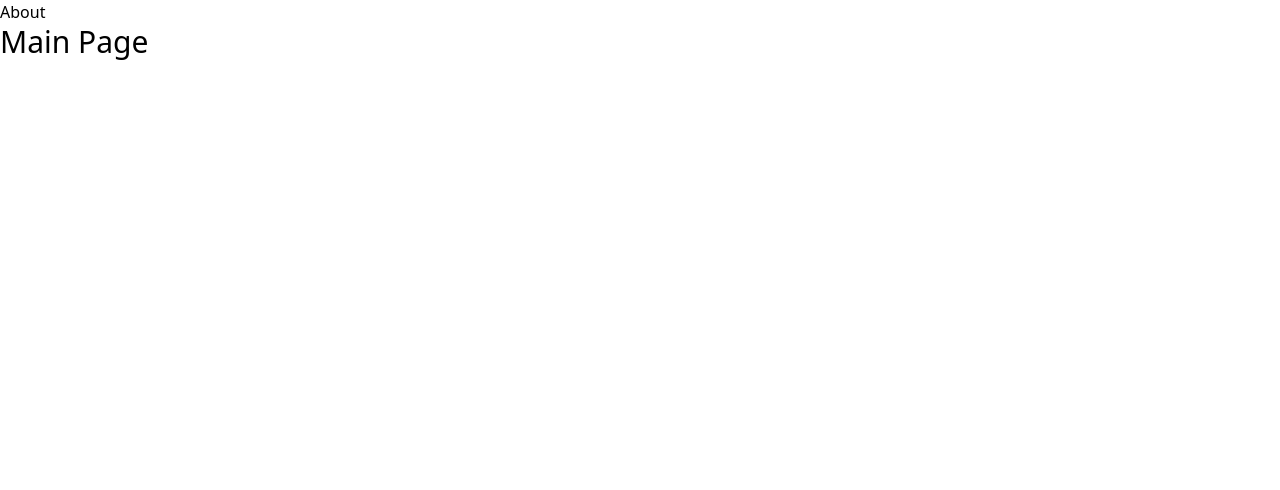
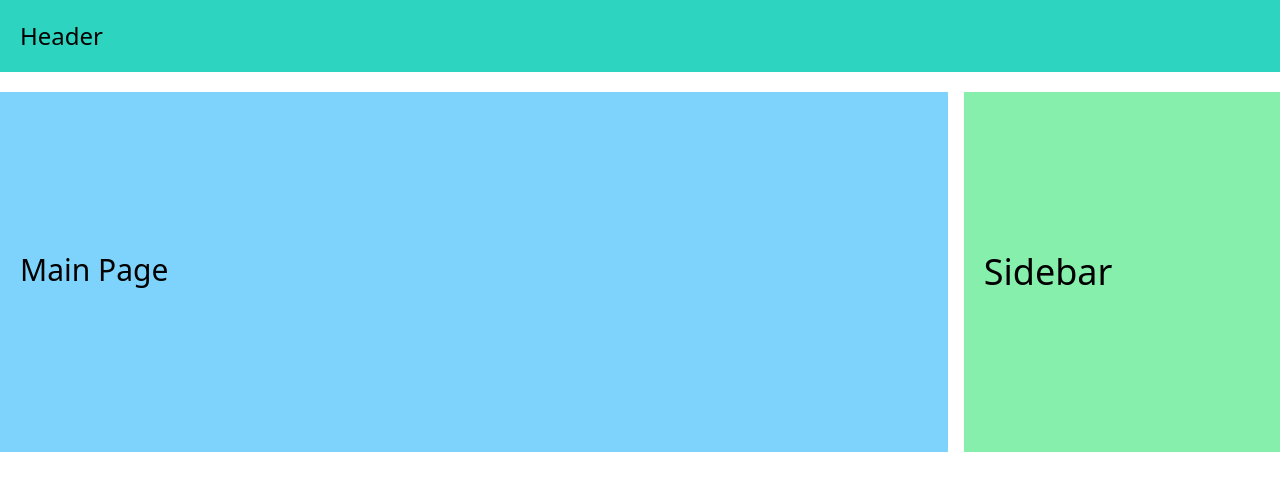
Before and after one commit to yeonji-dev/react-todo, a React (Create React App) app: page / in a window 1280 px wide. Shown: the top 490 px of the page. Built offline with nearby package versions, Linux system fonts and the light colour scheme.

Commit message:
Config: layout - children

```diff
--- /dev/null
+++ b/src/layouts/BasicLayout.js
@@ -0,0 +1,23 @@
+const BasicLayout = ({children}) => {
+    return (
+        <>
+        <header className="bg-teal-400 p-5">
+            <h1 className="text-2xl md:test-4xl">
+                Header
+            </h1>
+        </header>
+
+            <div className="bg-white my-5 w-full flex flex-col space-y-4 md:flex-row md:space-x-4 md:space-y-0">
+                <main className="bg-sky-300 md:w-2/3 lg:w-3/4 px-5 py-40">
+                    {children}
+                </main>
+
+                <aside className="bg-green-300 md:w-1/3 lg:w-1/4 px-5 py-40">
+                    <h1 className="text-2xl md:text-4xl">Sidebar</h1>
+                </aside>
+            </div>
+        </>
+    )
+}
+
+export default BasicLayout;
--- a/src/pages/AboutPage.js
+++ b/src/pages/AboutPage.js
@@ -1,6 +1,9 @@
+import BasicLayout from "../layouts/BasicLayout";
 const AboutPage = () => {
     return (
-        <div className="text-3xl">About Page</div>
+        <BasicLayout>
+            <div className="text-3xl">About Page</div>
+        </BasicLayout>
     );
 }
 
--- a/src/pages/MainPage.js
+++ b/src/pages/MainPage.js
@@ -1,13 +1,11 @@
 import {Link} from "react-router-dom";
+import BasicLayout from "../layouts/BasicLayout";
 
 const MainPage = () => {
     return (
-        <div>
-            <div className="flex">
-                <Link to={'/about'}>About</Link>
-            </div>
+        <BasicLayout>
             <div className="text-3xl">Main Page</div>
-        </div>
+        </BasicLayout>
     );
 }
 
```
